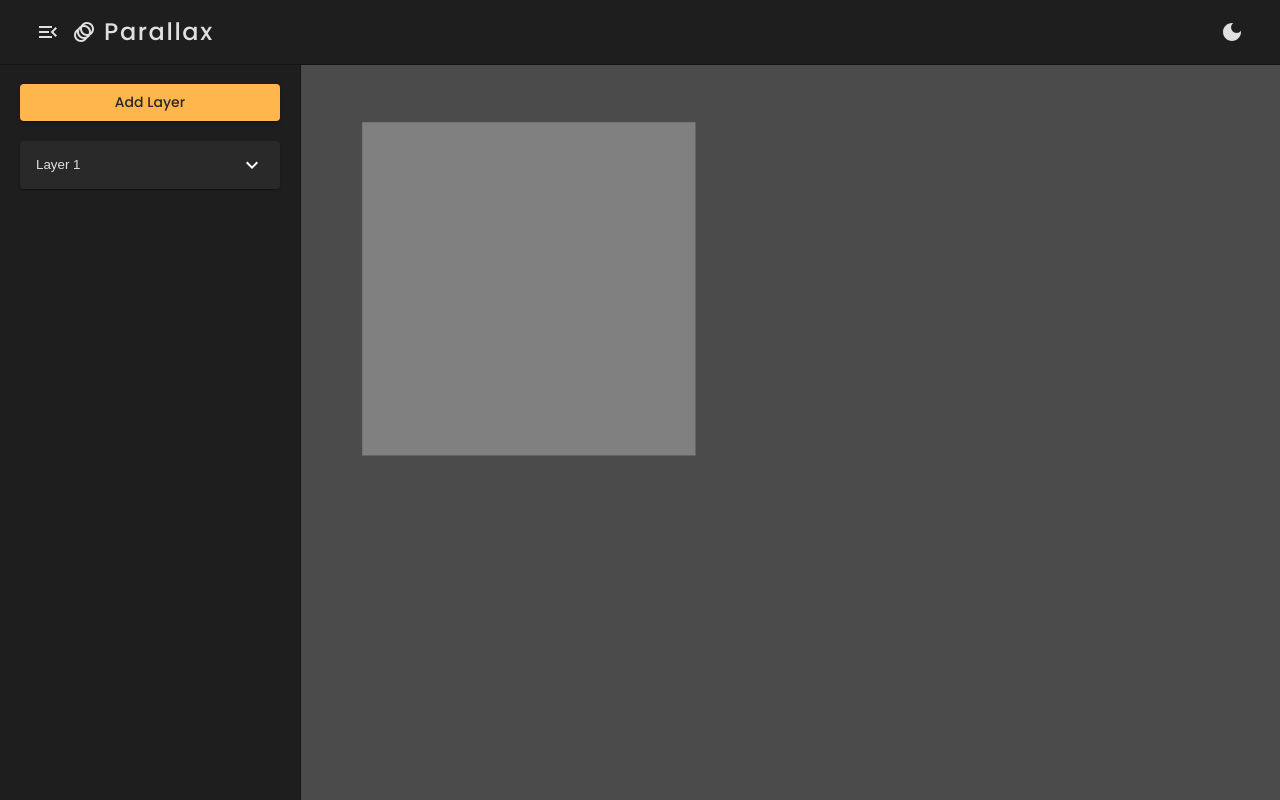
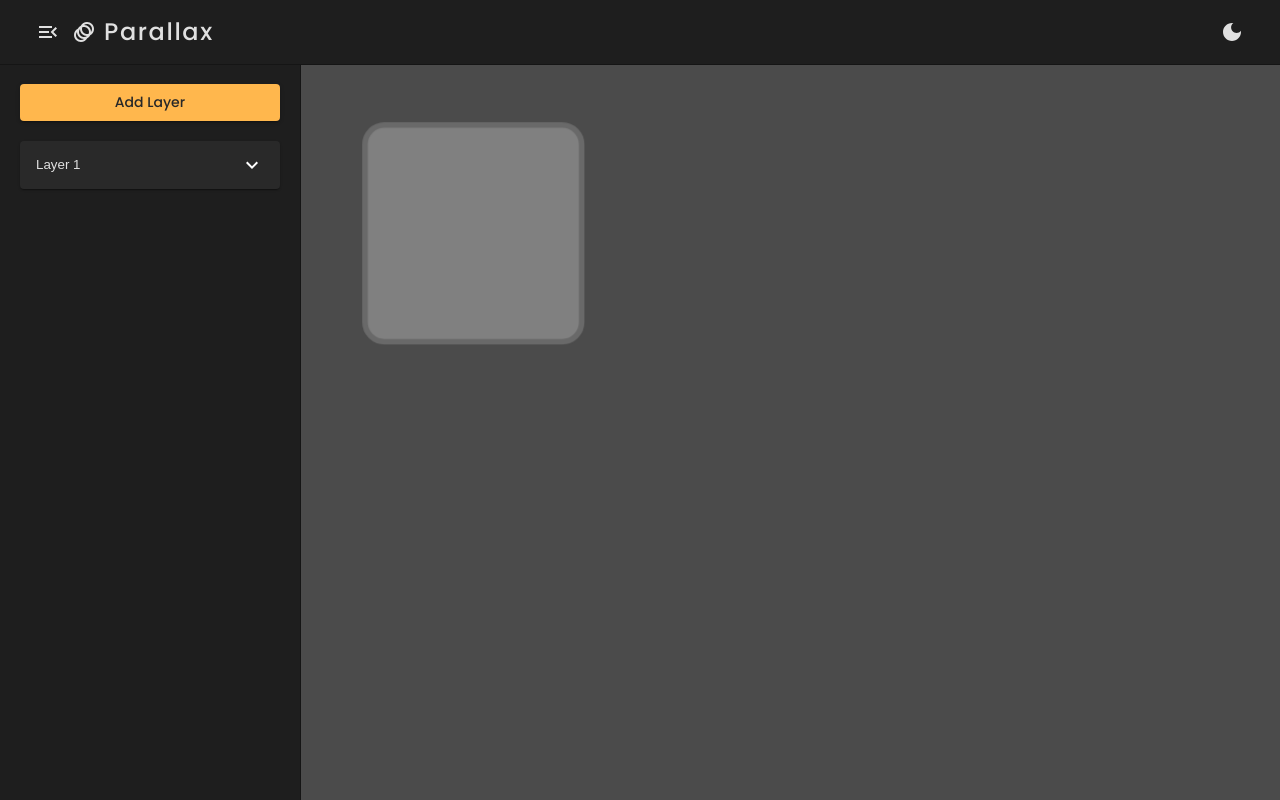
Before and after one commit to johnjohnpenafiel/ParallaxUI, a React (Vite) app: page / in a window 1280 px wide. Both pictures are taken after a click on the button "Add Layer". Built offline with nearby package versions, Linux system fonts and the light colour scheme.

Commit message:
update layers default design

```diff
--- a/src/App.tsx
+++ b/src/App.tsx
@@ -30,8 +30,8 @@ function App() {
     const newLayer: Layer = {
       uid: Date.now(),
       name: `Layer ${layerCount}`,
-      height: 300,
-      width: 300,
+      height: 200,
+      width: 200,
       color: "gray",
       depth: 50,
     };
@@ -90,6 +90,8 @@ function App() {
                     height: layer.height,
                     backgroundColor: layer.color,
                     transform: `translateZ(${layer.depth}px)`,
+                    border: "5px solid dimgray",
+                    borderRadius: 5,
                   }}
                 />
               );
```
